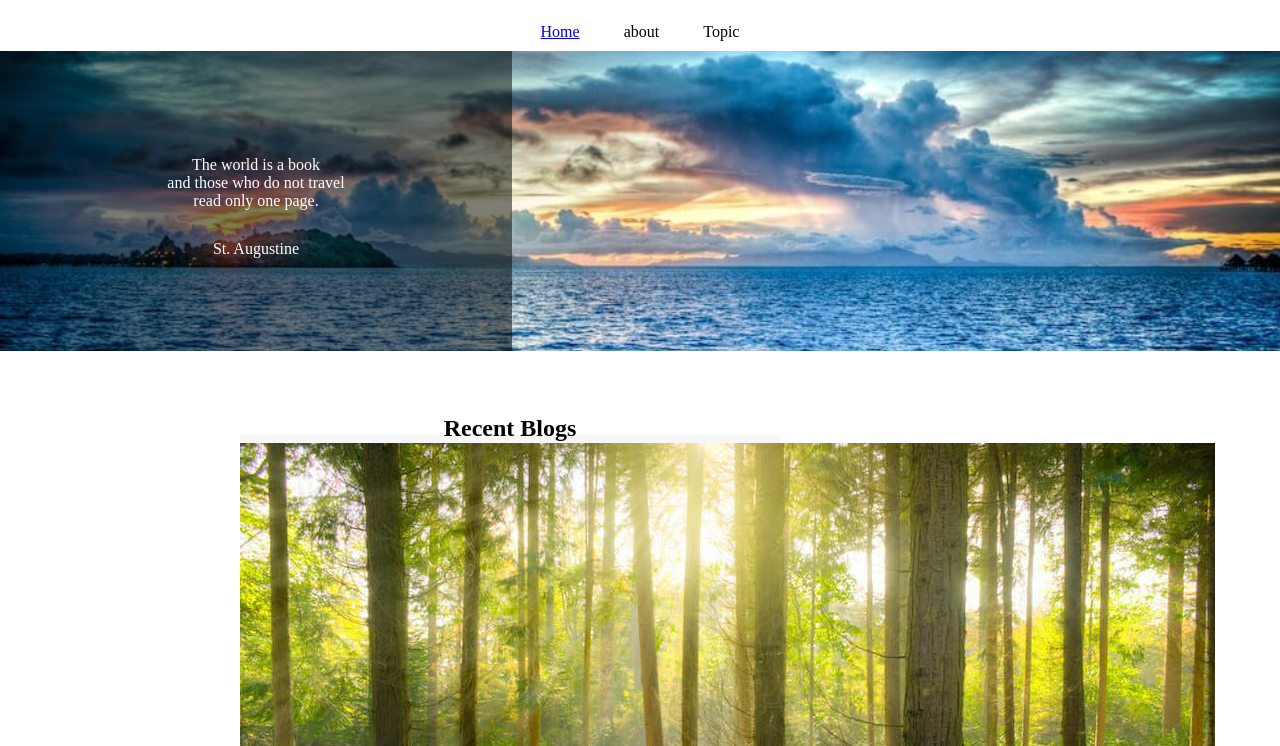
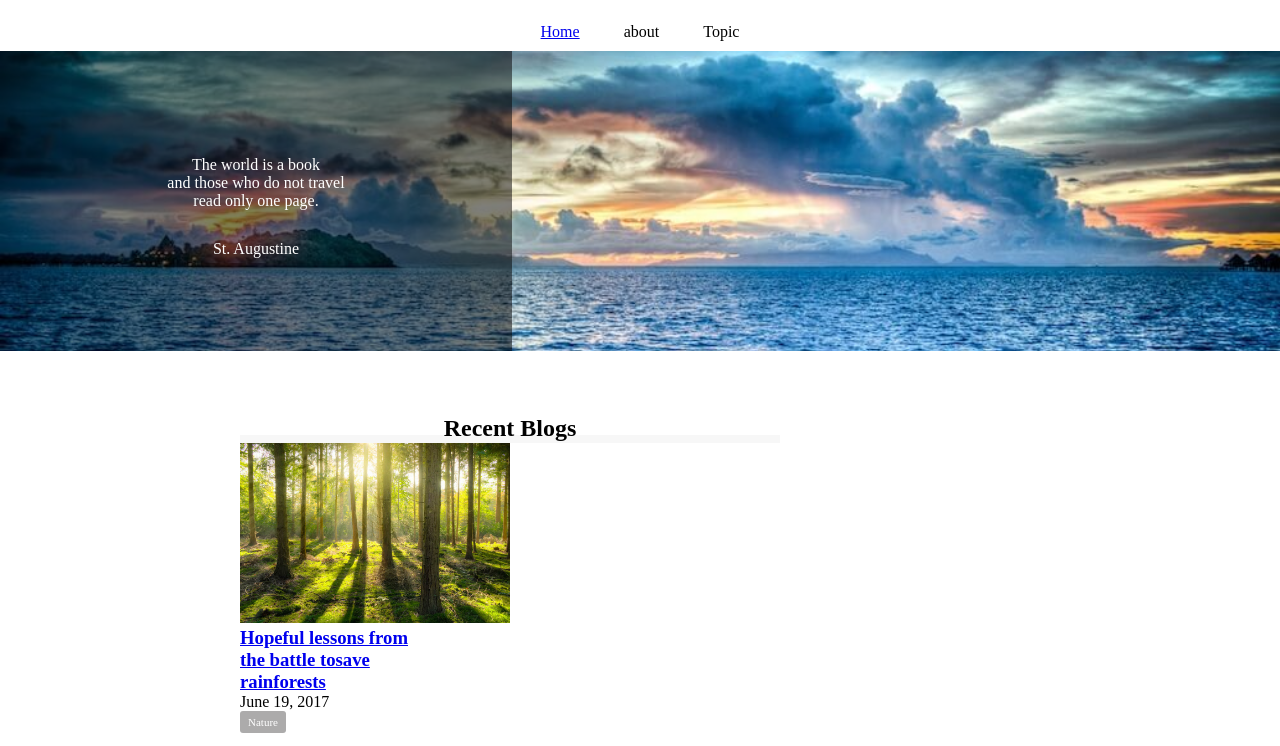
Before and after one commit to Kadaisakusei/caravan, a plain HTML site: page index.html in a window 1280 px wide. Shown: the part 54-800 px from the top of the page. Drawn offline with Linux system fonts and the light colour scheme.

Commit message:
CSS画像サイズ変更

```diff
--- a/style.css
+++ b/style.css
@@ -73,6 +73,10 @@ main {
   border-bottom: 1px solid #f7f7f7;
 }
 
+.blog-image{
+  height: 180px;
+}
+
 .category {
   display: inline-block;
   padding: 5px 8px;
```
